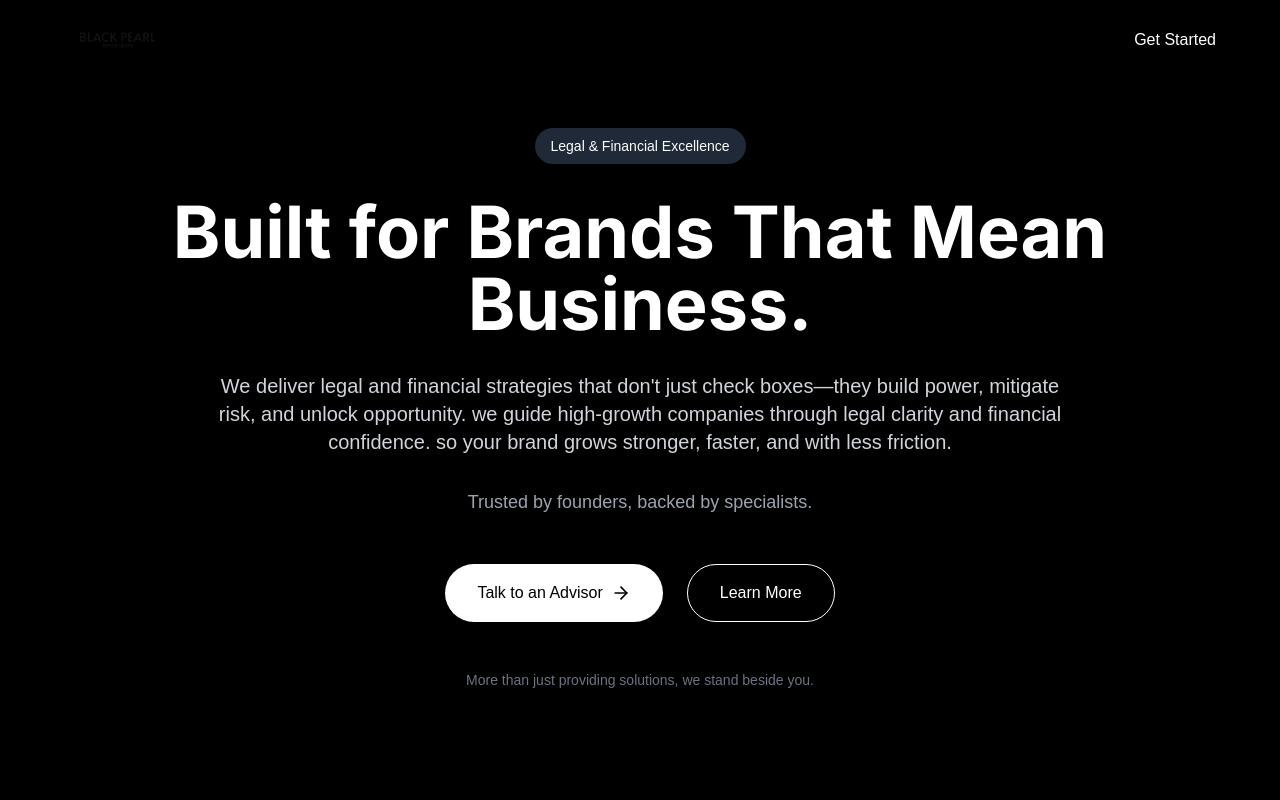
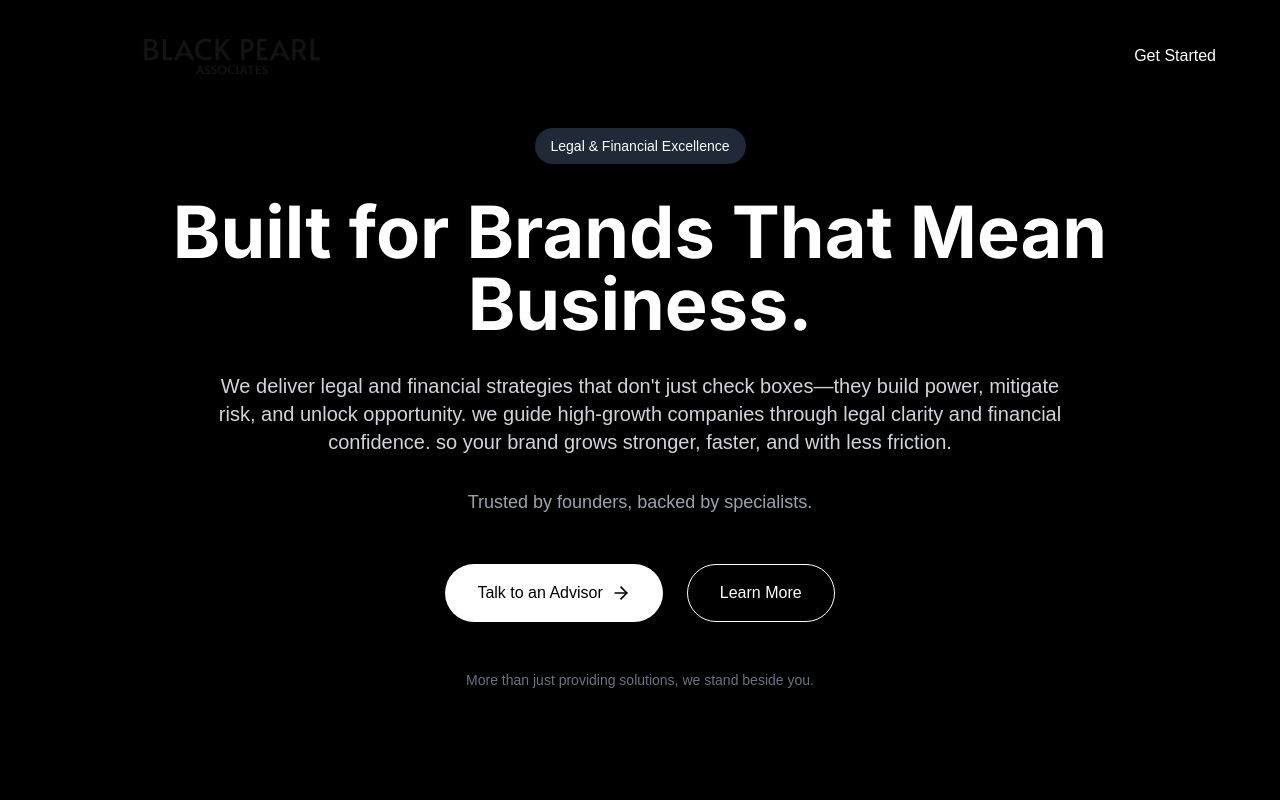
Before and after one commit to adilali097/blackpearl23, a React (Vite) app: page / in a window 1280 px wide. Shown: the top 800 px of the page. Built offline with nearby package versions, Linux system fonts and the light colour scheme; a web font is replaced by a local one.

Commit message:
feat: Update logo size and add to footer
- Increased the logo size in the navbar to 250-400 pixels.
- Added the logo to the footer.

```diff
--- a/src/components/Footer.tsx
+++ b/src/components/Footer.tsx
@@ -7,7 +7,14 @@ const Footer = () => {
       <div className="mobile-container">
         <div className="grid grid-cols-1 sm:grid-cols-2 lg:grid-cols-4 gap-4 sm:gap-6 max-w-6xl mx-auto">
           <div className="sm:col-span-2">
-            <h3 className="text-lg sm:text-xl md:text-2xl font-display font-bold mb-2 sm:mb-3 md:mb-4">Black Pearl</h3>
+            <div className="mb-4">
+              <img
+                src="/lovable-uploads/44a3e122-92fc-43a5-9711-2f69dea2de77.png"
+                alt="Black Pearl Associates Logo"
+                className="h-12 sm:h-16 md:h-20 w-auto mb-2"
+                style={{ maxWidth: '300px' }}
+              />
+            </div>
             <p className="text-gray-400 mb-2 sm:mb-3 md:mb-4 max-w-md text-xs sm:text-sm md:text-base leading-relaxed">
               We're here to guide you through the complexities of legal and financial matters with clarity and confidence.
             </p>
--- a/src/components/Navbar.tsx
+++ b/src/components/Navbar.tsx
@@ -40,15 +40,15 @@ const Navbar = () => {
       }`}
     >
       <div className="container mx-auto px-4 sm:px-6 lg:px-8">
-        <div className="flex items-center justify-between h-16 sm:h-20">
+        <div className="flex items-center justify-between h-20 sm:h-24 md:h-28">
           {/* Logo */}
           <div className="flex-shrink-0">
             <a href="#hero" className="flex items-center touch-target">
               <img
                 src="/lovable-uploads/44a3e122-92fc-43a5-9711-2f69dea2de77.png"
                 alt="Black Pearl Associates Logo"
-                className="h-12 sm:h-16 md:h-20 lg:h-24 w-auto max-w-[200px] sm:max-w-[250px] md:max-w-[300px] lg:max-w-[350px]"
-                style={{ maxHeight: '96px', minHeight: '48px' }}
+                className="h-16 sm:h-20 md:h-24 lg:h-28 w-auto"
+                style={{ maxWidth: '400px', minWidth: '250px', height: 'auto' }}
               />
             </a>
           </div>
```
